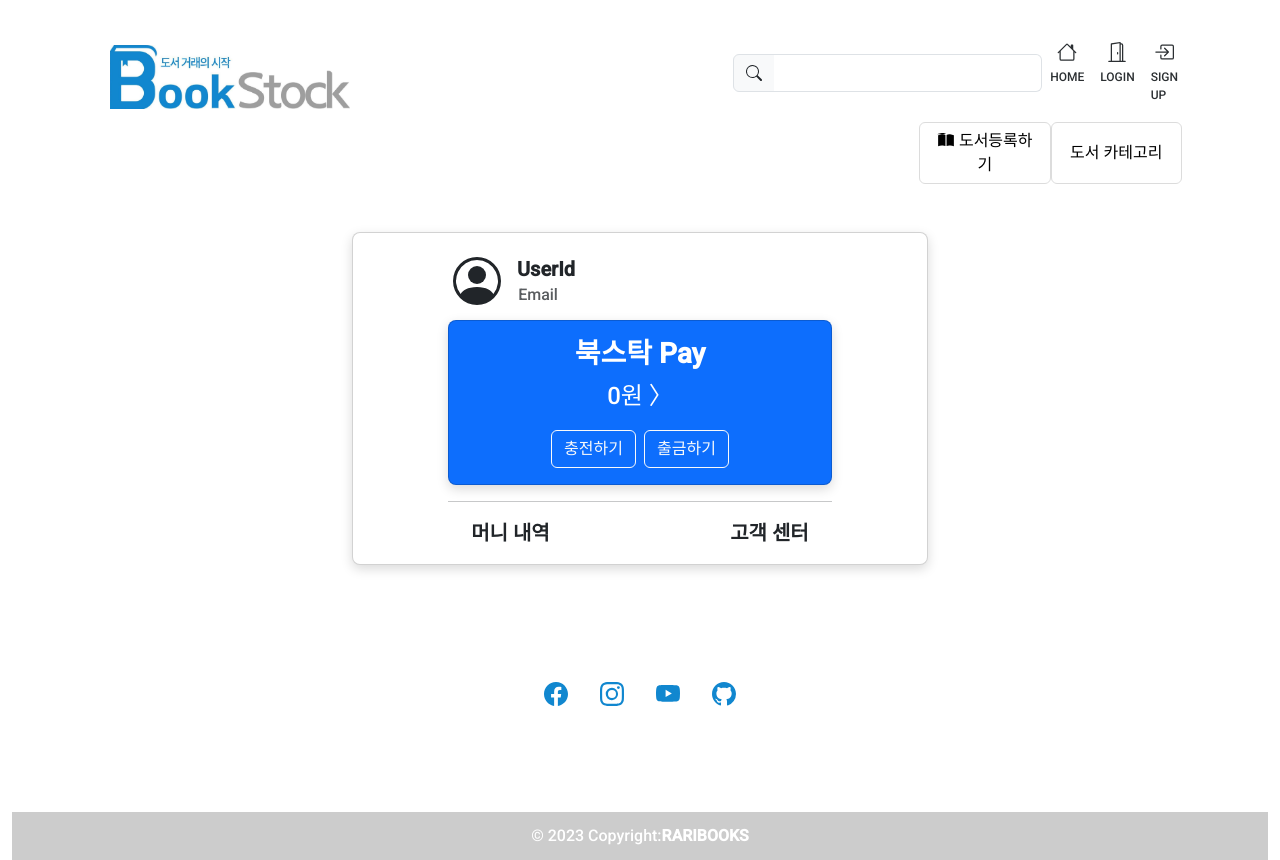
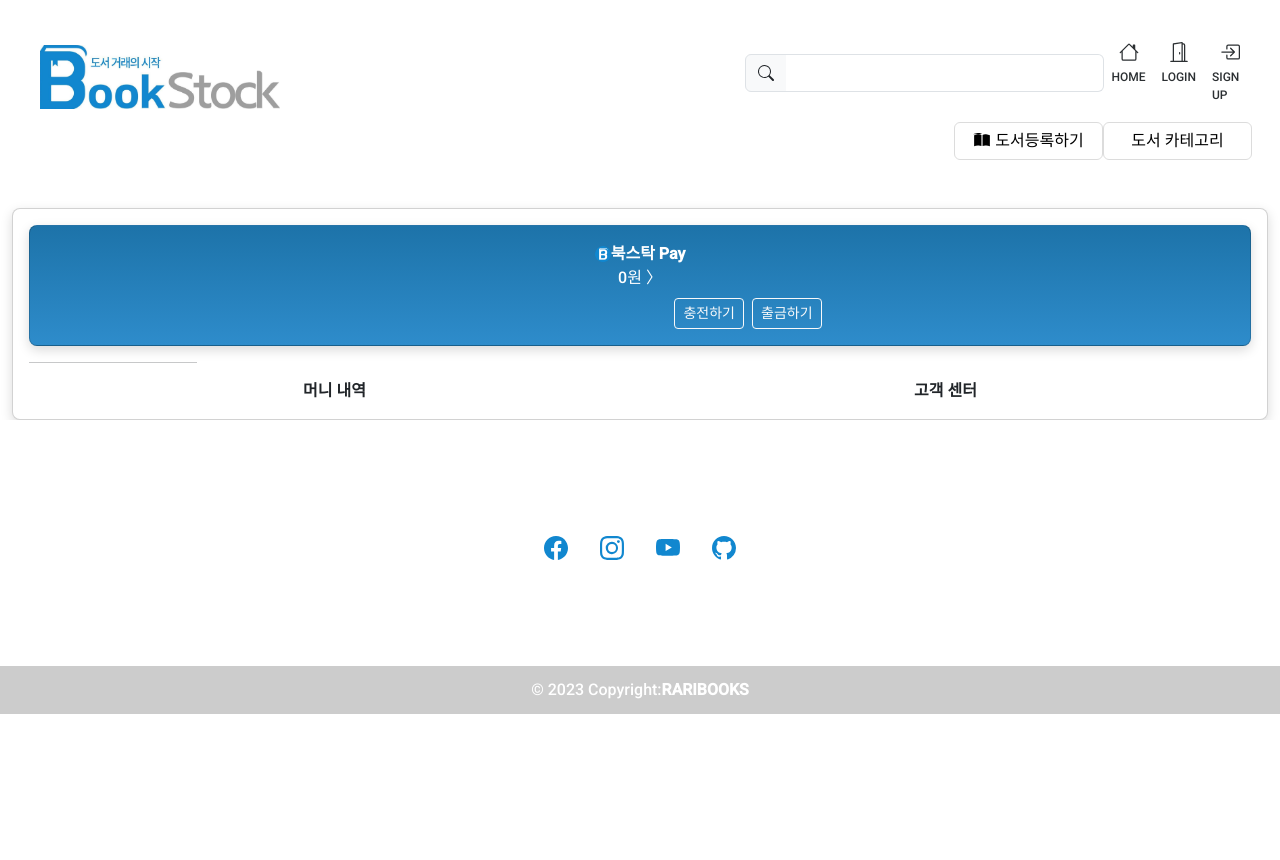
Before and after one commit to kimjun14/Bookstock, a React (Create React App) app in the folder bookstok-app/: page /payment in a window 1280 px wide. After the commit the page ends 800 px from the top, so only its background shows below. Built offline with nearby package versions, Linux system fonts and the light colour scheme.

Commit message:
Mypage / 북스탁페이 UI 추가 / 유상민

```diff
--- a/bookstok-app/src/App.js
+++ b/bookstok-app/src/App.js
@@ -17,7 +17,7 @@ import LostPwd from './pages/lostPwd';
 import ModalComponent from './pages/Trading/buying';
 import BuyingSuccess from './pages/Trading/buyingSuccess';
 import RecentSearch from './pages/myPage/recentSearch'
-import Payment from './pages/payment/payment';
+import Payment from './pages/myPage/payment/payment';
 // import ChatBotButton from './components/ChatBot/ChatBot';
 
 function App() {
--- a/bookstok-app/src/components/Layout/index.js
+++ b/bookstok-app/src/components/Layout/index.js
@@ -8,12 +8,12 @@ const Layout = function () {
     return (
         <>
             <div className='container-fluid'>
-                <div className='container'>
+                {/* <div className='container'> */}
                     <Header />
                     <Outlet />
-                </div>
-                <Footer />
+                {/* </div> */}
             </div>
+            <Footer />
         </>
     )
 }
--- a/bookstok-app/src/pages/myPage/index.js
+++ b/bookstok-app/src/pages/myPage/index.js
@@ -1,6 +1,8 @@
 import React, { useEffect, useState } from 'react';
 import { Link } from 'react-router-dom';
 import { useAuth } from '../../AuthContext';
+
+import Payment from './payment/payment';
 import AuctionProgress from './auctionProgress';
 import AuctionTrading from './auctionTrading/auctionTrading';
 import './index.css'
@@ -44,7 +46,7 @@ const MyPage = () => {
         <div className="mypageContainer">
             <div className="row">
                 <div className="col-md-2" style={{ marginLeft: "4rem" }}>
-                    <p>마이북스탁</p>
+                    <p className="mt-5">마이북스탁</p>
                     <Link to="/mypage" className="text-decoration-none">
                         <svg xmlns="http://www.w3.org/2000/svg" width="16" height="16" fill="black" className="bi bi-house-door-fill" viewBox="0 0 16 16">
                             <path d="M6.5 14.5v-3.505c0-.245.25-.495.5-.495h2c.25 0 .5.25.5.5v3.5a.5.5 0 0 0 .5.5h4a.5.5 0 0 0 .5-.5v-7a.5.5 0 0 0-.146-.354L13 5.793V2.5a.5.5 0 0 0-.5-.5h-1a.5.5 0 0 0-.5.5v1.293L8.354 1.146a.5.5 0 0 0-.708 0l-6 6A.5.5 0 0 0 1.5 7.5v7a.5.5 0 0 0 .5.5h4a.5.5 0 0 0 .5-.5Z" />
@@ -73,7 +75,7 @@ const MyPage = () => {
                     <Link className="ms-4 text-decoration-none text-black" to="/">1:1 문의</Link><br />
                 </div>
 
-                <div className="col-md-9" style={{ marginTop: "10px" }}>
+                <div className="col-md-7" style={{ marginTop: "45px" }}>
                     <RequireLogin>
                         <div className="col-md-12 p-4 rounded d-flex flex-row" style={{ border: "1px solid #bcbdbe" }}>
                             <svg xmlns="http://www.w3.org/2000/svg" width="96" height="96" fill="#bcbdbe" className="bi bi-person-circle" viewBox="0 0 16 16">
@@ -92,18 +94,18 @@ const MyPage = () => {
                             </div>
 
                             <div className="col-md-5" style={{ marginLeft: "auto", marginRight: "4rem", display: "flex", alignItems: "center" }}>
-                                <div style={{ borderRight: "1px solid #bcbdbe", paddingRight: "1rem" }}>
+                                <div style={{ paddingRight: "1rem" }}>
                                     <div style={{ marginLeft: "75px" }}>일반회원</div>
                                     <div>다음 등급까지 0페이지 남았습니다.</div>
                                 </div>
                                 {/* 일반회원이랑 예치금 박스안으로 들어가게 반응형으로 수정했어요. 그런데 일반회원 텍스트가 왜저러는지 모르겠네요ㅜㅜ */}
 
-                                <div style={{ marginLeft: "3rem" }}>
+                                {/* <div style={{ marginLeft: "3rem" }}>
                                     <span >
                                         <div>예치금</div>
                                         <div>10,000</div>
                                     </span>
-                                </div>
+                                </div> */}
                             </div>
                         </div>
                     </RequireLogin>
@@ -139,6 +141,10 @@ const MyPage = () => {
                         </div>
                     </div>
                 </div>
+
+                <div className="col-md-2">
+                    <Payment />
+                </div>
             </div>
         </div>
     );
--- /dev/null
+++ b/bookstok-app/src/pages/myPage/payment/payment.css
@@ -0,0 +1,27 @@
+.underline1{
+    width: 10.5rem;
+    /* margin-left: 4.2rem; */
+}
+
+.text-bg-primary{
+    background: linear-gradient(to bottom, #1d73a9, #2e8ccb);
+}
+
+.icon{
+    width: 1rem;
+    height: 2vh;
+}
+
+.card-title{
+    font-size: 16px;
+}
+
+.card-container{
+    margin-top: 2.7rem;
+}
+
+.button-div{
+    width: 120%;
+    border: 0px solid red;
+    margin-left: -0.8rem;
+}
--- /dev/null
+++ b/bookstok-app/src/pages/myPage/payment/payment.js
@@ -0,0 +1,64 @@
+import './payment.css'
+import icon from'../../../img/bookstock.jpg'
+
+const Payment = () => {
+    return (
+        <>
+            <div className="card-container text-center card" >
+                 <div className="card-body">
+                    {/* <div className="profile d-flex mb-2 mt-2"> */}
+                        {/* <div>
+                            <svg xmlns="http://www.w3.org/2000/svg"
+                                width="48"
+                                height="48"
+                                fill="currentColor"
+                                class="bi bi-person-circle"
+                                viewBox="0 0 16 16"
+                            >
+                                <path
+                                    d="M11 6a3 3 0 1 1-6 0 3 3 0 0 1 6 0z"
+                                />
+                                <path
+                                    fill-rule="evenodd"
+                                    d="M0 8a8 8 0 1 1 16 0A8 8 0 0 1 0 8zm8-7a7 7 0 0 0-5.468 11.37C3.242 11.226 4.805 10 8 10s4.757 1.225 5.468 2.37A7 7 0 0 0 8 1z"
+                                />
+                            </svg>
+                        </div> */}
+                        {/* <div> */}
+                            {/* <h6 className="card-title ms-3">
+                                UserId
+                            </h6>
+
+                            <h6 className="card-subtitle mb-2 text-body-secondary">
+                                Email
+                            </h6> */}
+                        {/* </div>  */}
+                    {/* </div> */}
+
+                    <div className="pay-container text-center card text-bg-primary mb-3">
+                        <div className="card-body">
+                            <span className="card-title">
+                                <img src={icon} alt="icon" className='icon'/>
+                                <span>북스탁 Pay</span>
+                            </span>
+                            <p className="card-text mb-2">0원 〉</p>
+                            <div className='button-div d-flex justify-content-center'>
+                                <button type="button" className="btn btn-outline-light btn-sm mx-1">충전하기</button>
+                                <button type="button" className="btn btn-outline-light btn-sm ms-1">출금하기</button>
+                            </div>
+                        </div>
+                    </div>
+
+                    <hr className="underline1"/>
+
+                    <div className="d-flex justify-content-around">
+                        <span className="fw-bold" onClick={null}>머니 내역</span>
+                        <span className="fw-bold" onClick={null}>고객 센터</span>
+                    </div>
+                </div>
+            </div>
+        </>
+    );
+}
+
+export default Payment;
--- a/bookstok-app/src/pages/payment/payment.css
+++ /dev/null
@@ -1,8 +0,0 @@
-.profile{
-    margin-left: 4.5rem;
-}
-
-.underline1{
-    width: 24rem;
-    margin-left: 4.2rem;
-}
--- a/bookstok-app/src/pages/payment/payment.js
+++ /dev/null
@@ -1,58 +0,0 @@
-import './payment.css'
-
-const Payment = () => {
-    return (
-        <>
-            <div className="container text-center card mt-3" style={{ width: "36rem" }}>
-                <div className="card-body">
-                    <div className="profile d-flex mb-2 mt-2">
-                        <div>
-                            <svg xmlns="http://www.w3.org/2000/svg"
-                                width="48"
-                                height="48"
-                                fill="currentColor"
-                                class="bi bi-person-circle"
-                                viewBox="0 0 16 16"
-                            >
-                                <path
-                                    d="M11 6a3 3 0 1 1-6 0 3 3 0 0 1 6 0z"
-                                />
-                                <path
-                                    fill-rule="evenodd"
-                                    d="M0 8a8 8 0 1 1 16 0A8 8 0 0 1 0 8zm8-7a7 7 0 0 0-5.468 11.37C3.242 11.226 4.805 10 8 10s4.757 1.225 5.468 2.37A7 7 0 0 0 8 1z"
-                                />
-                            </svg>
-                        </div>
-                        <div>
-                            <h5 className="card-title ms-3">
-                                UserId
-                            </h5>
-
-                            <h6 className="card-subtitle mb-2 text-body-secondary">
-                                Email
-                            </h6>
-                        </div>
-                    </div>
-
-                    <div className="container text-center card text-bg-primary mb-3" style={{ maxWidth: "24rem" }}>
-                        <div className="card-body">
-                            <h5 className="card-title fs-3">북스탁 Pay</h5>
-                            <p className="card-text fs-4">0원 〉</p>
-                            <button type="button" className="btn btn-outline-light mt-2 mx-1">충전하기</button>
-                            <button type="button" className="btn btn-outline-light mt-2 mx-1 ms-1">출금하기</button>
-                        </div>
-                    </div>
-
-                    <hr className="underline1"/>
-
-                    <div className="d-flex justify-content-around">
-                        <span className="fw-bold fs-5" onClick={null}>머니 내역</span>
-                        <span className="fw-bold fs-5" onClick={null}>고객 센터</span>
-                    </div>
-                </div>
-            </div>
-        </>
-    );
-}
-
-export default Payment;
```
Also changed, not shown: bookstok-app/src/img/bookstock.jpg (added).
